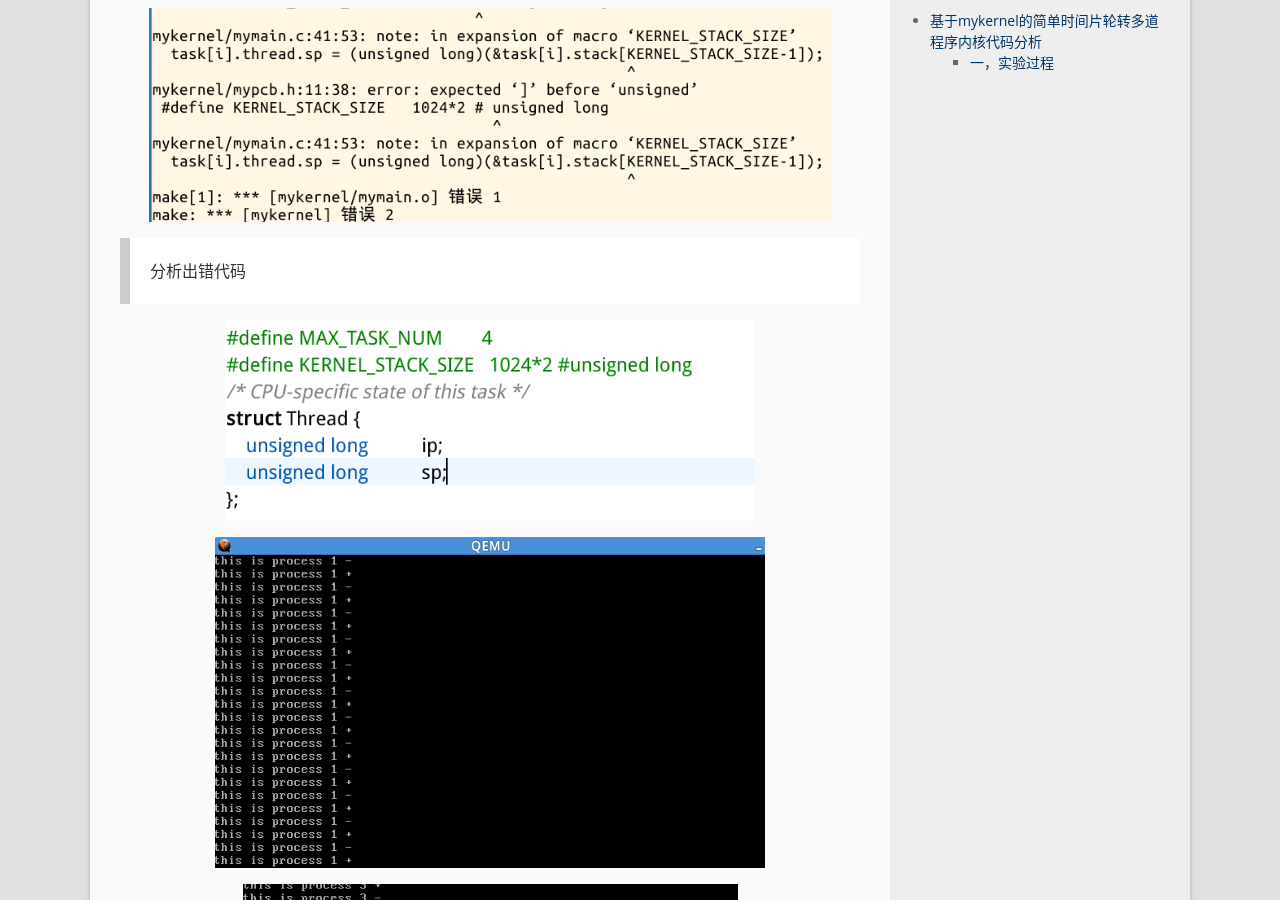
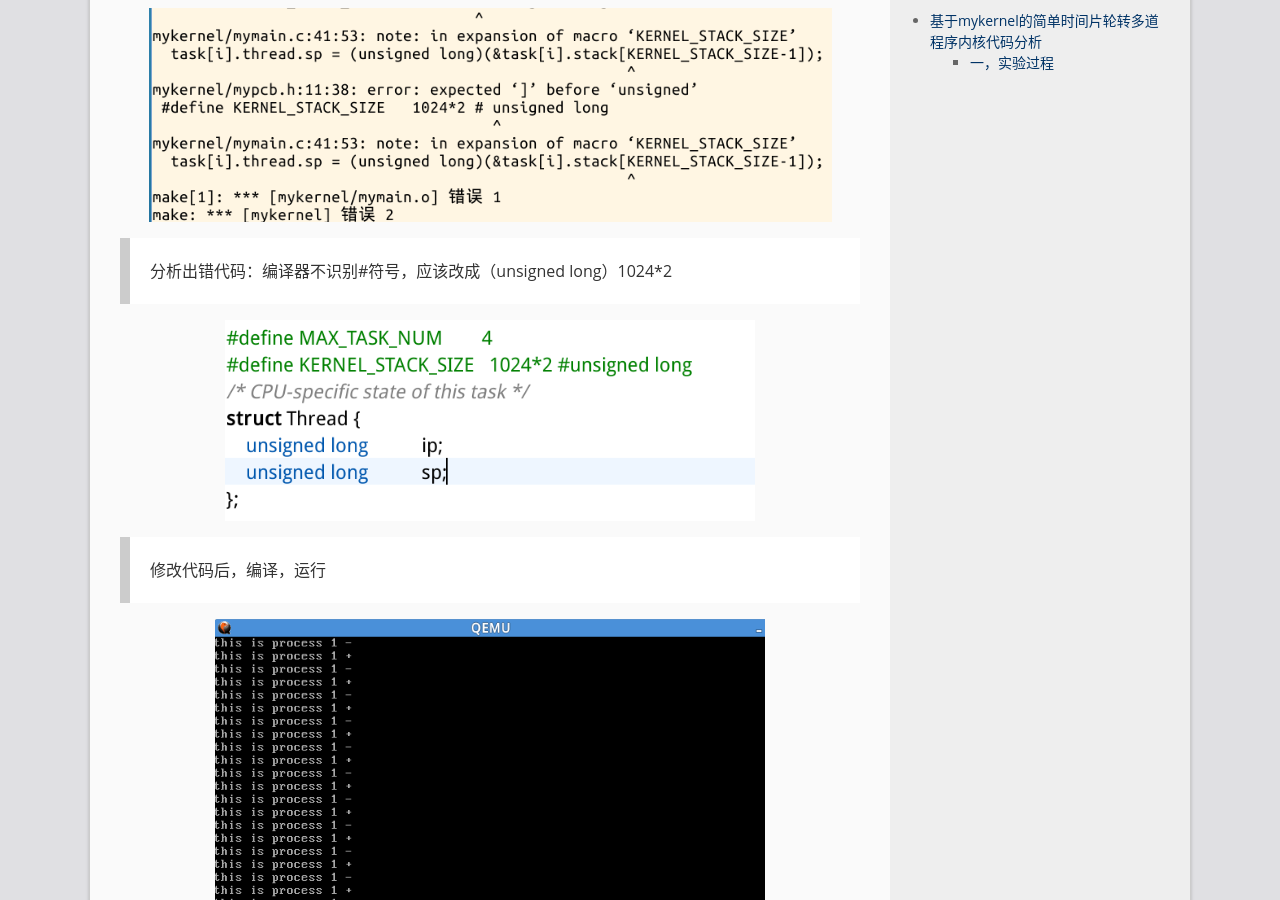
Before and after one commit to rodyyyy/rodyyyy.github.io, a Jekyll site: the page built from _posts/2019-3-12-linux实验.md, in a window 1280 px wide and 900 px high, scrolled down 3205 px. Built offline with Jekyll 4.4.1, drawn with Linux system fonts in a browser that asks for light colours.

Commit message:
linuxLab

```diff
--- a/_posts/2019-3-12-linux实验.md
+++ b/_posts/2019-3-12-linux实验.md
@@ -59,10 +59,16 @@ title: 基于mykernel的简单时间片轮转多道程序内核代码分析
 
 ![](https://github.com/rodyyyy/rodyyyy.github.io/raw/master/images/11报错.png)
 
->分析出错代码
+>分析出错代码：编译器不识别#符号，应该改成（unsigned long）1024*2
+
+
 
 ![](https://github.com/rodyyyy/rodyyyy.github.io/raw/master/images/改错前.png)
 
-![](https://github.com/rodyyyy/rodyyyy.github.io/raw/master/images/12改错后运行qemu.png)
+
+
+> 修改代码后，编译，运行
+
+![结果](https://github.com/rodyyyy/rodyyyy.github.io/raw/master/images/12改错后运行qemu.png)
 
 ![](https://github.com/rodyyyy/rodyyyy.github.io/raw/master/images/13提后运行.png)
```
